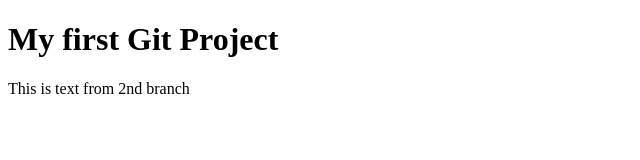
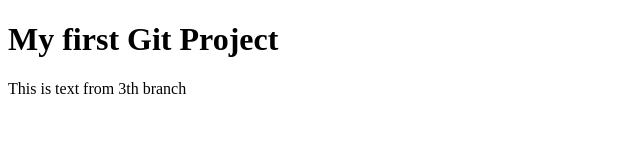
Before and after one commit to ayu5peecaptain/Git1, a plain HTML site: page index.html in a window 1280 px wide. Shown: the full height of the page, 0-640 px from the left. Drawn offline with Linux system fonts and the light colour scheme.

Commit message:
The third branch
Add tp 3th branch

```diff
--- a/index.html
+++ b/index.html
@@ -8,7 +8,8 @@
 </head>
 <body>
     <h1>My first Git Project</h1>
-    <p>This is text from 2nd branch</p>
+    <p>This is text from 3th branch</p>
+
 
 </body>
 </html>
```
